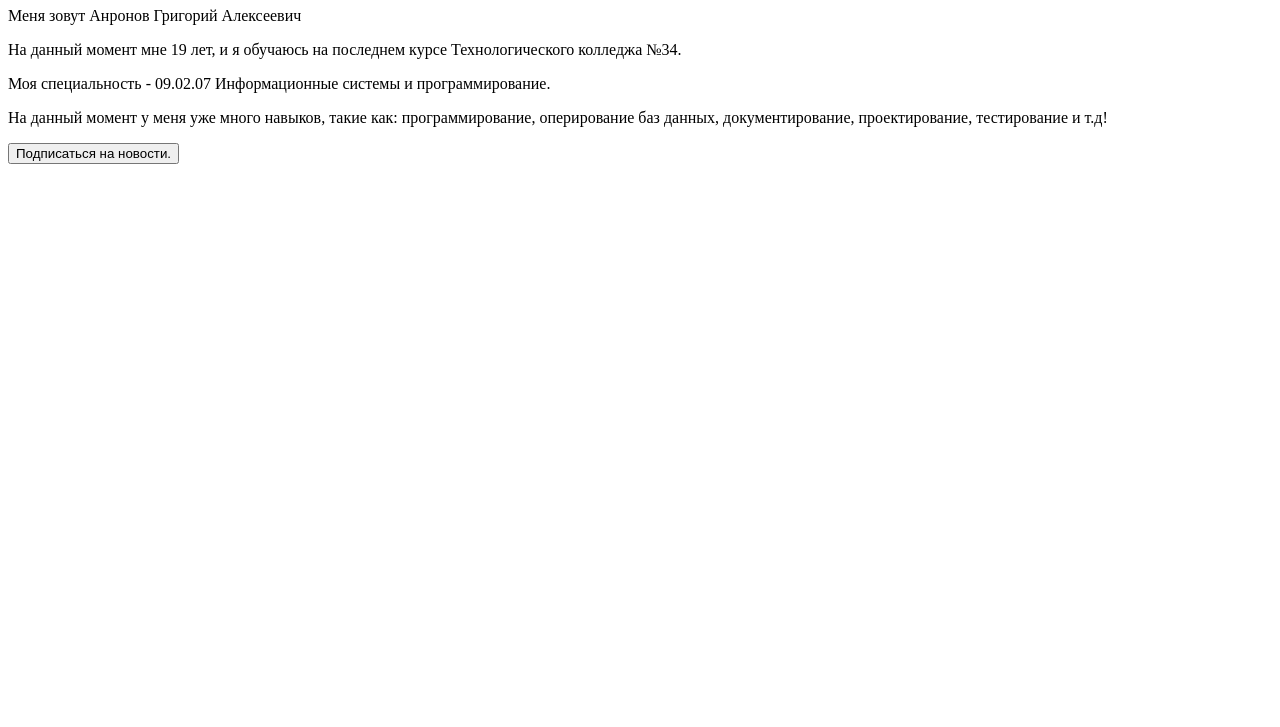
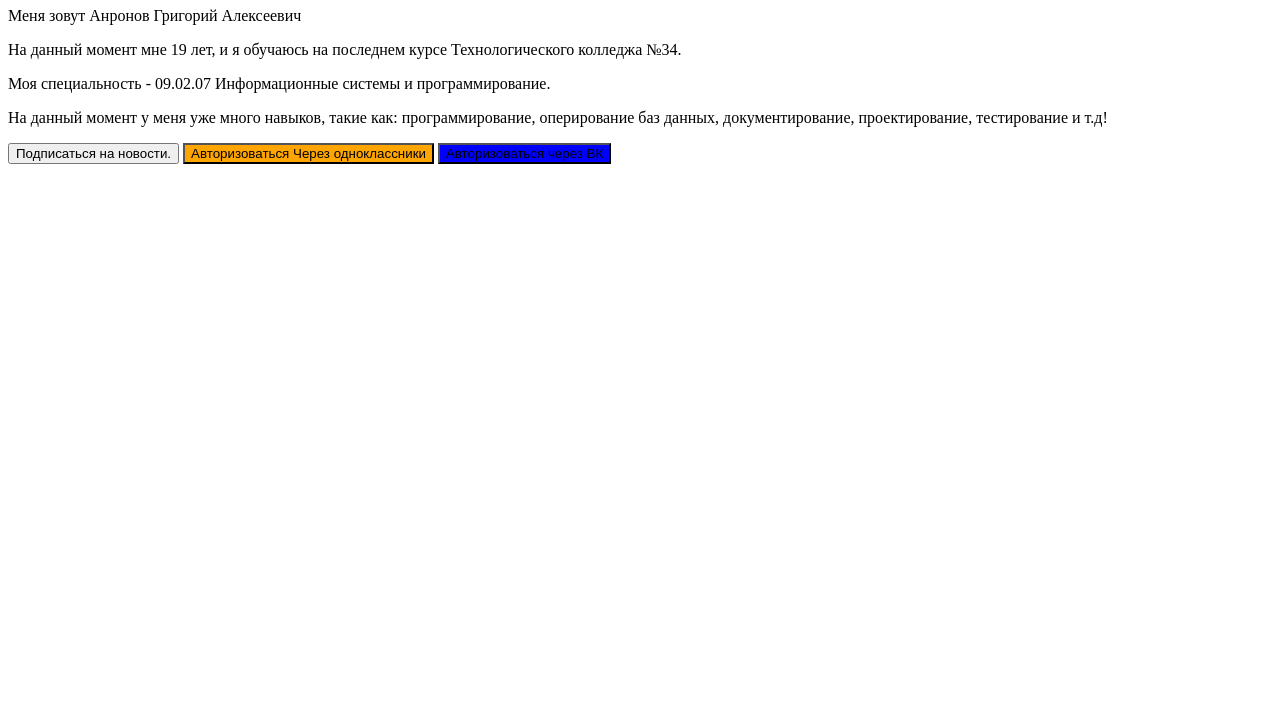
Before and after one commit to mrcgg4/HomeWork, a plain HTML site: page index.html in a window 1280 px wide. Shown: the part 73-800 px from the top of the page. Drawn offline with Linux system fonts and the light colour scheme.

Commit message:
Добавлена авторизация через вк и ок

```diff
--- a/index.html
+++ b/index.html
@@ -12,5 +12,7 @@
     <p>Моя специальность - 09.02.07 Информационные системы и программирование.</p>
     <p>На данный момент у меня уже много навыков, такие как: программирование, оперирование баз данных, документирование, проектирование, тестирование и т.д!</p>
     <button>Подписаться на новости.</button>
+    <button style="background-color: orange;">Авторизоваться Через одноклассники</button>
+    <button style="background-color: blue;">Авторизоваться через ВК</button>
 </body>
 </html>
```
